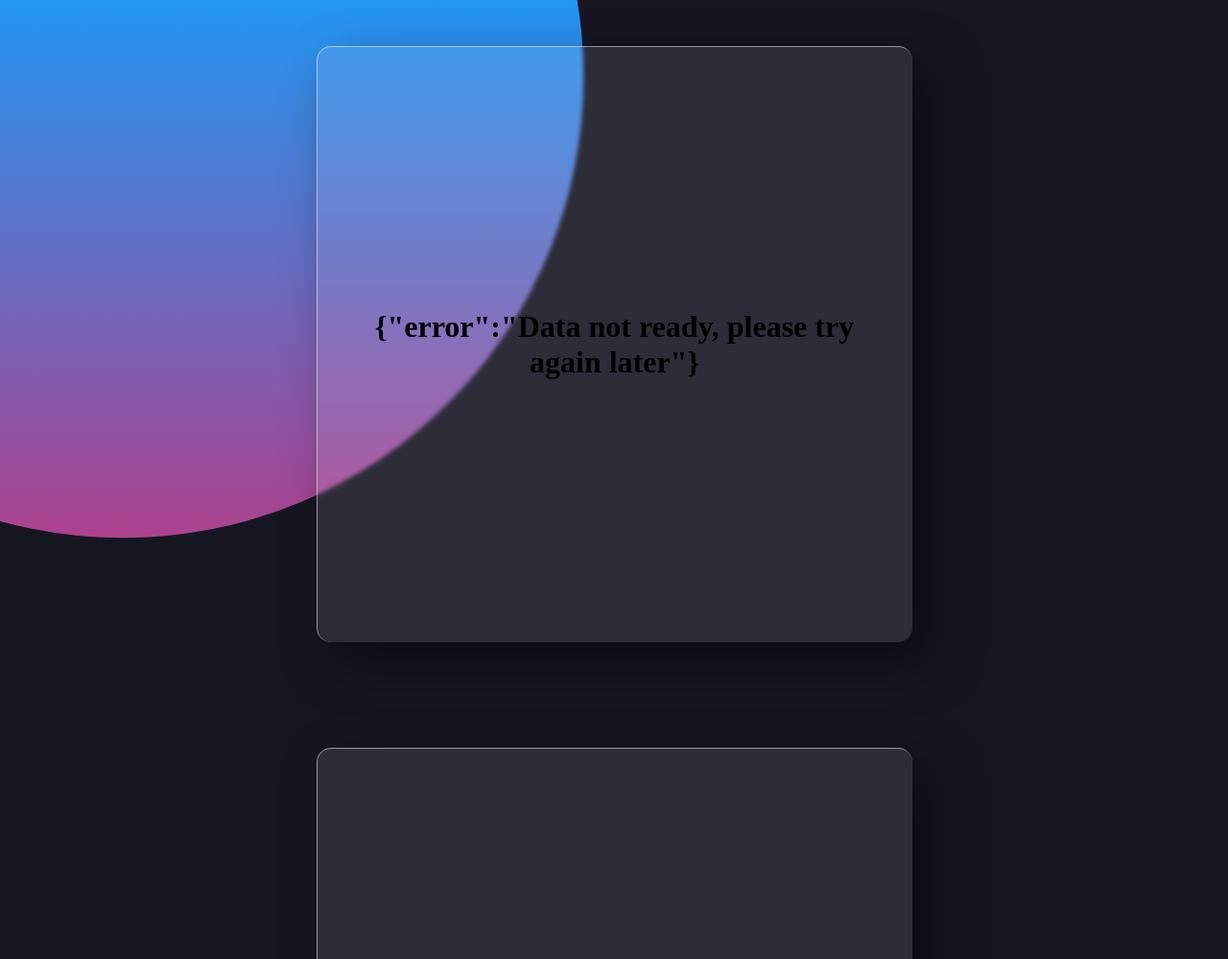
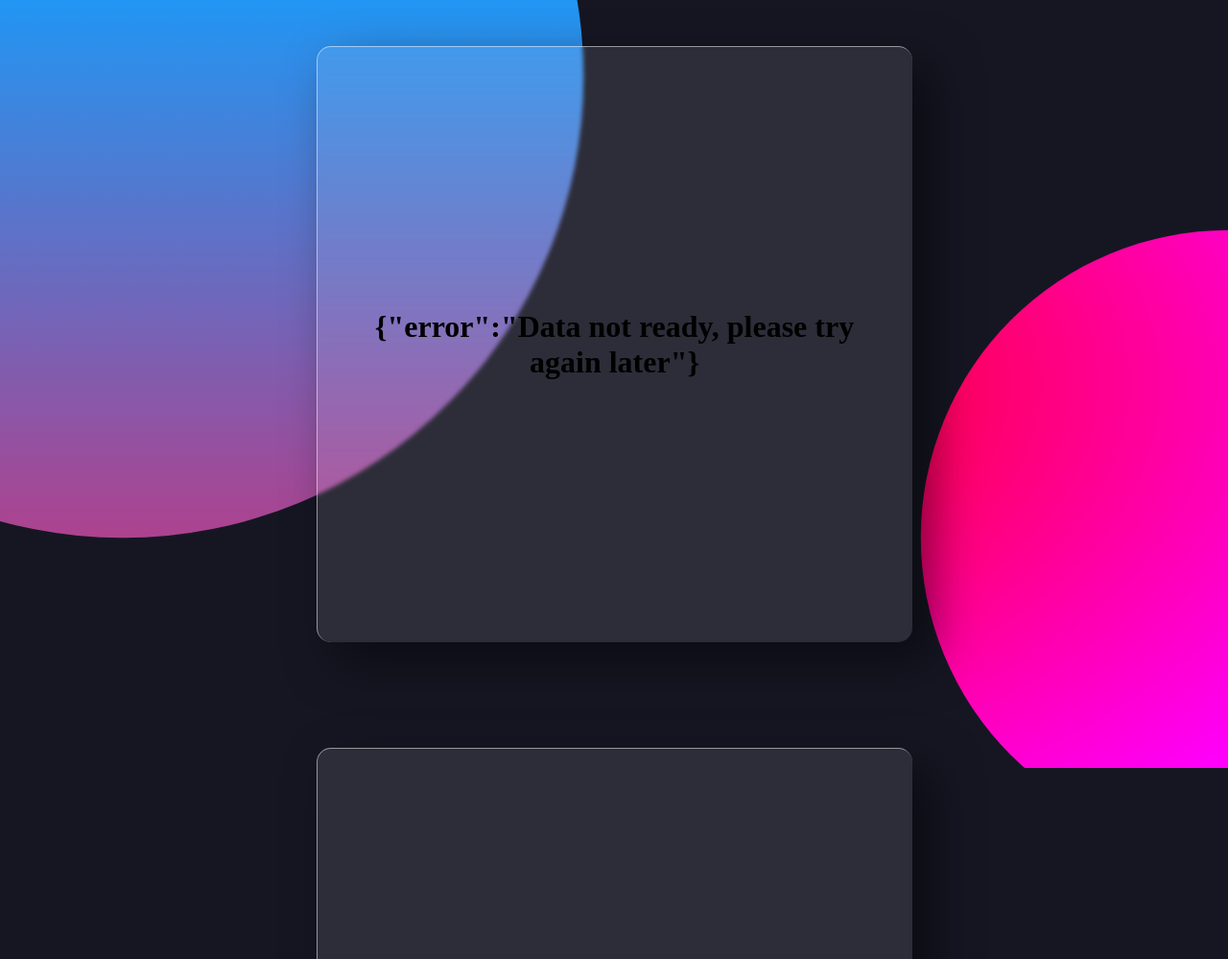
Before and after one commit to ShadowN1n3/WeatherApp, a Flask app: page / in a window 1280 px wide. Shown: the top 999 px of the page at 96% size. Run offline with Flask 3, Linux system fonts and the light colour scheme.

Commit message:
style adjustment

```diff
--- a/static/css/styles.css
+++ b/static/css/styles.css
@@ -4,6 +4,16 @@
     align-items: center;
     height: auto;
     background-color: #161623;
+}
+body::before {
+    content: "";
+    position: absolute;
+    top: 0;
+    left: 0;
+    width: 100%;
+    height: 100%;
+    background-image: radial-gradient(#f00, #f0f);
+    clip-path: circle(30% at right 70%);
 }
 body::after {
     content: "";
```
